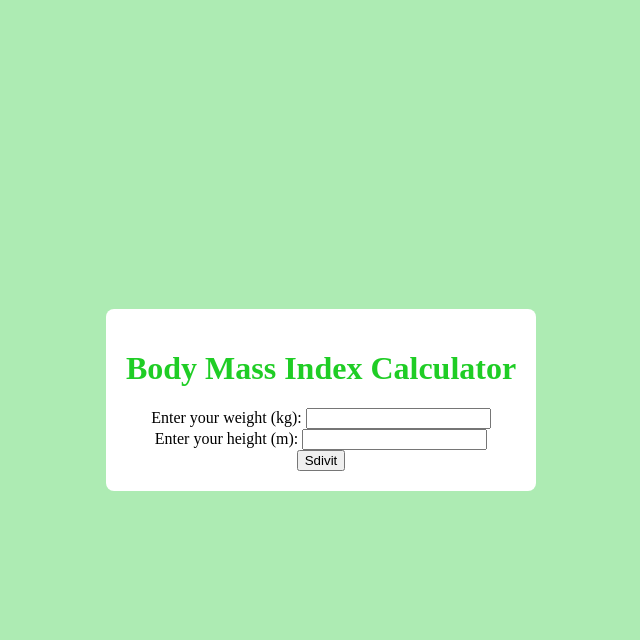
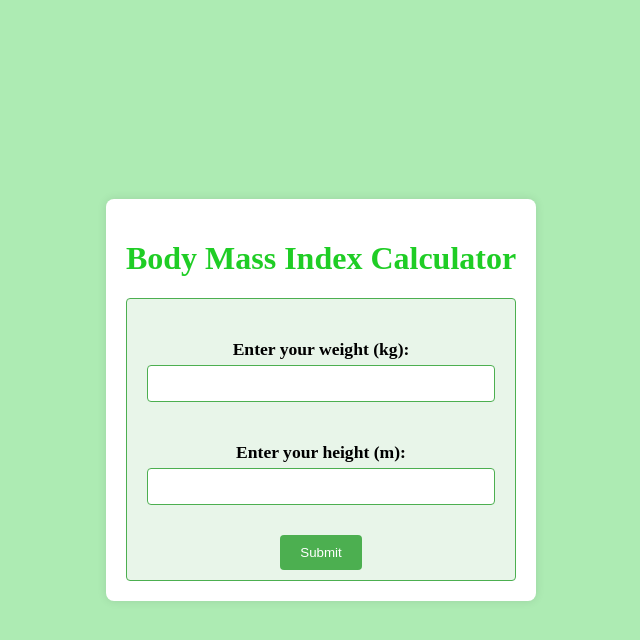
Before and after one commit to sami7x/BMI_app, a PHP site: page / in a window 1280 px wide. Shown: the top 640 px of the page, without its empty margins (319-959 px from the left). Run offline with PHP 8.4, Linux system fonts and the light colour scheme.

Commit message:
Css fixed for form

```diff
--- a/CSS/style.css
+++ b/CSS/style.css
@@ -14,6 +14,7 @@ body {
   padding: 20px;
   border-radius: 8px;
   text-align: center;
+  box-shadow: 0 0 10px rgba(0, 0, 0, 0.1);
 }
 
 h1 {
@@ -30,4 +31,46 @@ h1 {
 }
 
 .form {
+  font-size: 1.1em;
+  margin-top: 20px;
+  padding: 10px;
+  border: 1px solid #4caf50;
+  border-radius: 4px;
+  background-color: #e8f5e9;
 }
+
+.weight_section,
+.height_section {
+  margin-top: 20px;
+  padding: 10px;
+  /* border: 1px solid #ddd; */
+  /* border-radius: 4px; */
+  /* background-color: #f9f9f9; */
+}
+
+label {
+  display: block;
+  margin-bottom: 5px;
+  font-weight: bold;
+}
+
+input[type="text"] {
+  width: calc(100% - 22px);
+  padding: 10px;
+  border: 1px solid #4caf50;
+  border-radius: 4px;
+}
+
+input[type="submit"] {
+  margin-top: 20px;
+  padding: 10px 20px;
+  background-color: #4caf50;
+  color: white;
+  border: none;
+  border-radius: 4px;
+  cursor: pointer;
+}
+
+input[type="submit"]:hover {
+  background-color: #45a049;
+}
--- a/index.php
+++ b/index.php
@@ -43,16 +43,21 @@
         } else {
         ?>
             <!-- Client side code here -->
+            <h1>Body Mass Index Calculator</h1>
+
             <div class="form">
                 <form action="" method="post">
-                    <h1>Body Mass Index Calculator</h1>
+                    <div class="weight_section">
                         <label for="weight">Enter your weight (kg):</label>
                         <input type="text" id="weight" name="weight" required>
                         <br>
+                    </div>
+                    <div class="height_section">
                         <label for="height">Enter your height (m):</label>
                         <input type="text" id="height" name="height" required>
                         <br>
-                    <input type="submit" value="Sdivit">
+                    </div>
+                    <input type="submit" value="Submit">
                 </form>
             </div>
         <?php
```
Lines whose indentation alone changed are shown as unchanged.
